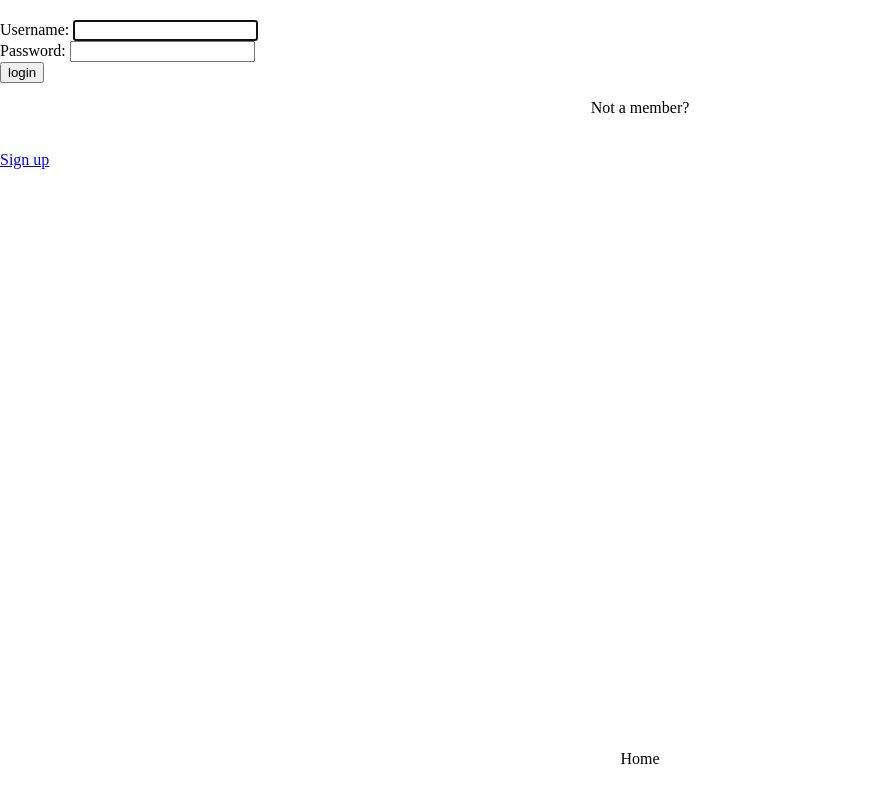
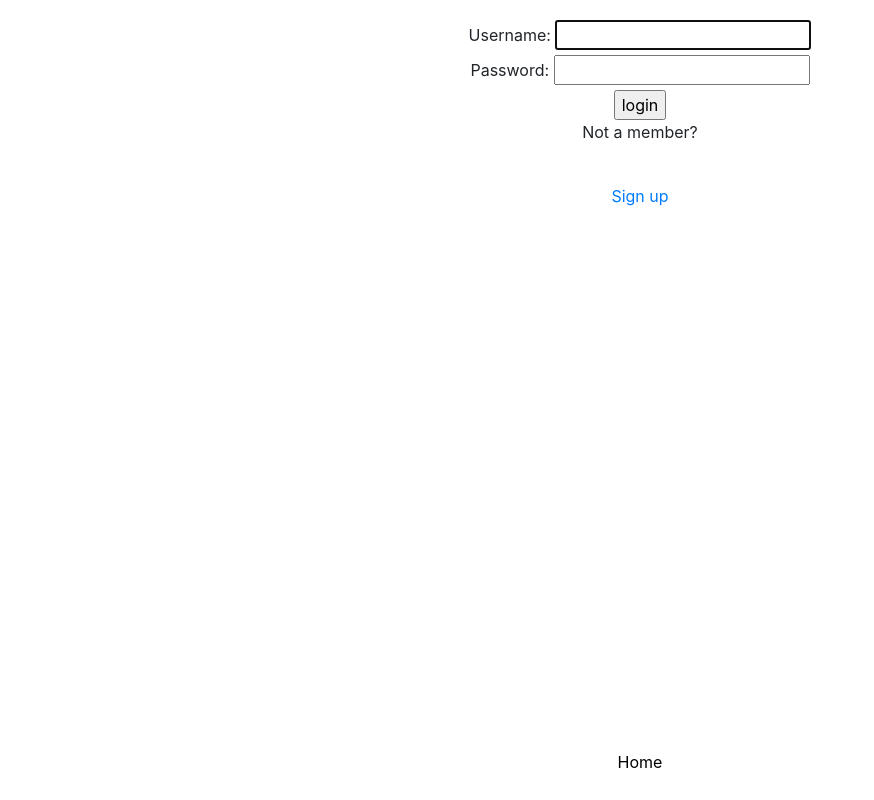
Before and after one commit to janton42/reservationator, a Django app: page /accounts/login/ in a window 1280 px wide. Shown: the whole page, without its empty margins (0-874 px from the left). Run offline with Django 3.2, Linux system fonts and the light colour scheme; some libraries are stand-ins or nearby versions.

Commit message:
cleaned up and centered some forms, turned on bootstrap.

```diff
--- a/scheduler/templates/base_generic.html
+++ b/scheduler/templates/base_generic.html
@@ -7,7 +7,7 @@
 
 	<meta charset="utf-8">
 	<meta name="viewport" content="width=device-width, initial-scale=1">
-	<!-- <link rel="stylesheet" href="https://stackpath.bootstrapcdn.com/bootstrap/4.1.3/css/bootstrap.min.css" integrity="sha384-MCw98/SFnGE8fJT3GXwEOngsV7Zt27NXFoaoApmYm81iuXoPkFOJwJ8ERdknLPMO" crossorigin="anonymous"> -->
+	<link rel="stylesheet" href="https://stackpath.bootstrapcdn.com/bootstrap/4.1.3/css/bootstrap.min.css" integrity="sha384-MCw98/SFnGE8fJT3GXwEOngsV7Zt27NXFoaoApmYm81iuXoPkFOJwJ8ERdknLPMO" crossorigin="anonymous">
 
 	{% load static %}
 	<link rel="stylesheet" href="{% static 'css/style.css' %}">
--- a/templates/registration/login.html
+++ b/templates/registration/login.html
@@ -15,6 +15,7 @@
   {% endif %}
 {% endif %}
 
+<div class="center">
   <form method="post" action="{% url 'login' %}">
   {% csrf_token %}
 
@@ -36,6 +37,7 @@
   <p>Not a member?</p>
   <br>
   <a href="{% url 'signup' %}">Sign up</a>
+</div>
 
 <!-- {# Assumes you setup the password_reset view in your URLconf #}
 <p><a href="{% url 'password_reset' %}">Lost password?</a></p>
--- a/templates/signup.html
+++ b/templates/signup.html
@@ -1,6 +1,7 @@
 {% extends "base_generic.html" %}
 
 {% block content %}
+<div class="center">
   <h2>Templates\Root</h2>
   <form method="post">
     {% csrf_token %}
@@ -18,5 +19,5 @@
     {% endfor %}
     <button type="submit">Sign up</button>
   </form>
-
+</div>
 {% endblock %}
```
Lines whose indentation alone changed are shown as unchanged.
